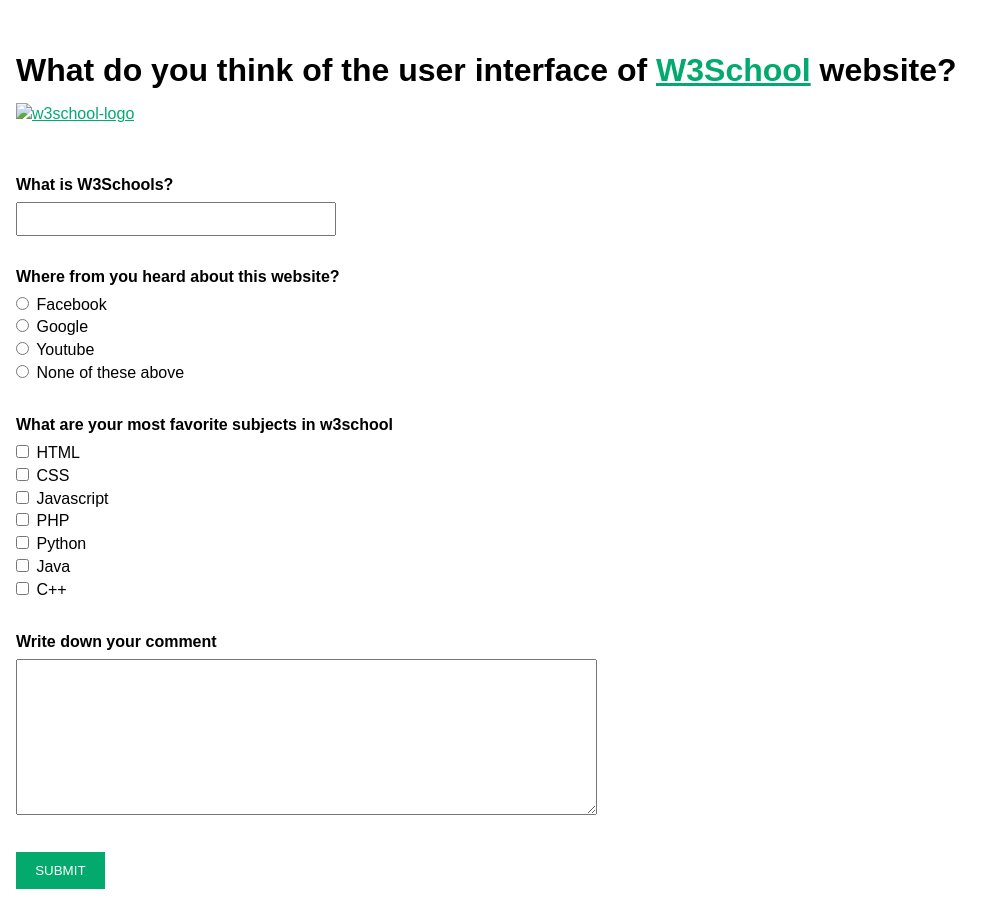
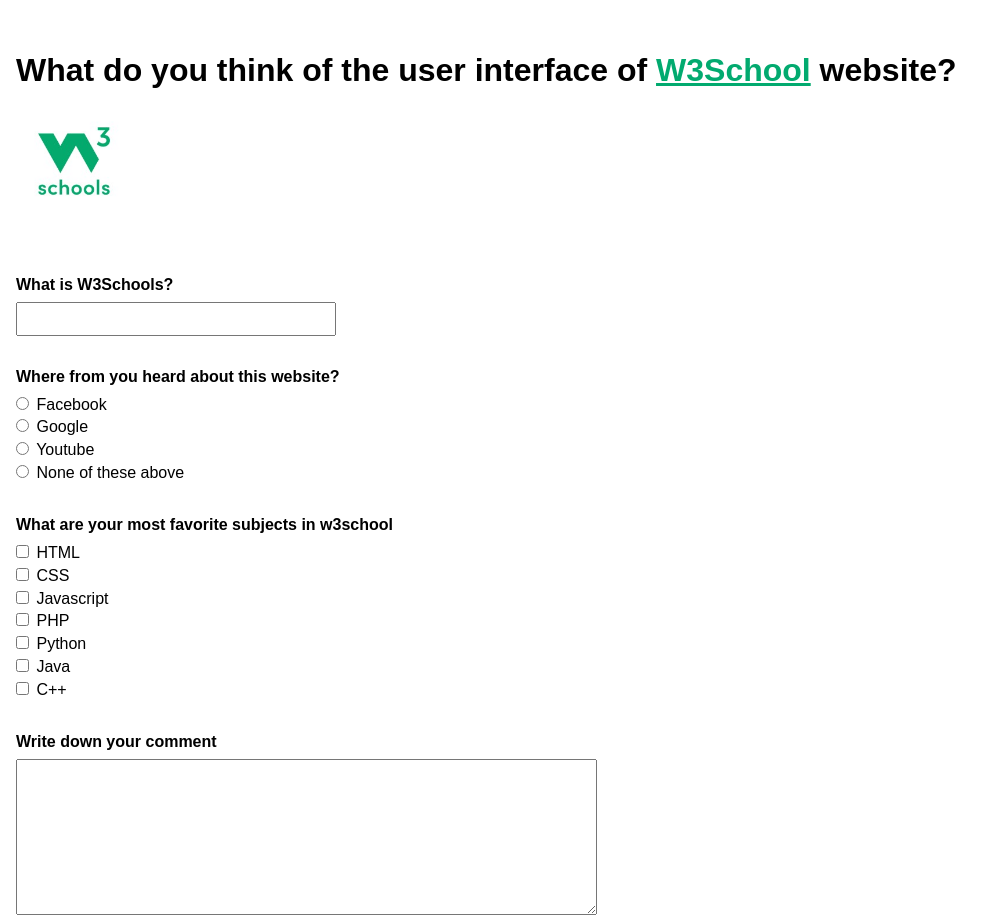
Before and after one commit to JathushanKarthigesar/survey, a plain HTML site: page index.html in a window 1280 px wide. Shown: the top 918 px of the page, without its empty margins (0-1002 px from the left). Drawn offline with Linux system fonts and the light colour scheme.

Commit message:
Updated html file

```diff
--- a/index.html
+++ b/index.html
@@ -8,7 +8,7 @@
   <body>
     <header>
       <h1>What do you think of the user interface of <a href="https://w3schools.com" target="_blank">W3School</a> website?</h1>
-      <a href="https://w3schools.com"><img src="images/w3school.jpg" alt="w3school-logo" /></a>
+      <a href="https://w3schools.com"><img src="w3school.jpg" alt="w3school-logo" /></a>
     </header>
     <form>
       <div class="question-col">
```
